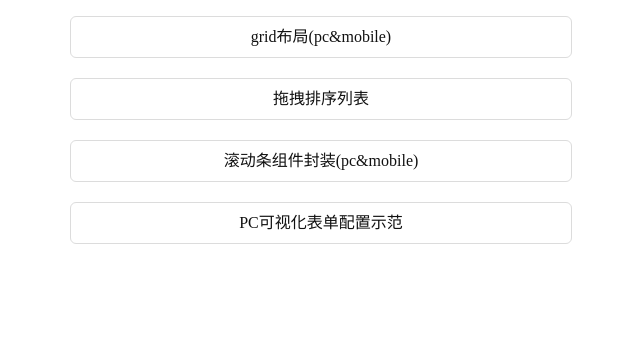
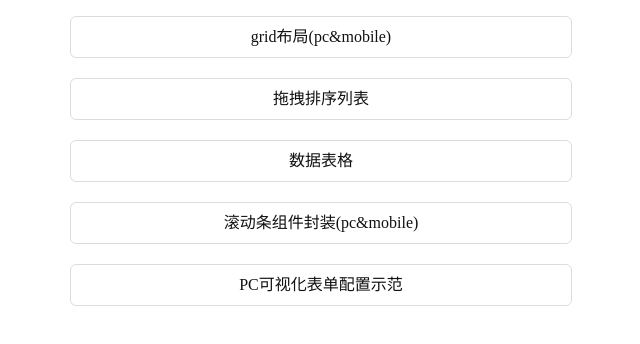
Before and after one commit to d0cx497412936/santu.github.io, a Nuxt app: page / in a window 1280 px wide. Shown: the top 344 px of the page, without its empty margins (319-959 px from the left). Built offline with nearby package versions, Linux system fonts and the light colour scheme.

Commit message:
update add charts

```diff
--- a/pages/index.vue
+++ b/pages/index.vue
@@ -2,6 +2,7 @@
     <div class="panel-list">
         <div class="panel-list-menu" @click="goPage('/grid')">grid布局(pc&mobile)</div>
         <div class="panel-list-menu" @click="goPage('/listSort')">拖拽排序列表</div>
+        <div class="panel-list-menu" @click="goPage('/chartsDemo')">数据表格</div>
         <NuxtLink to="/scrolledDemo" class="panel-list-menu">滚动条组件封装(pc&mobile)</NuxtLink>
         <div class="panel-list-menu" @click="goPage('/design')">PC可视化表单配置示范</div>
     </div>
```
